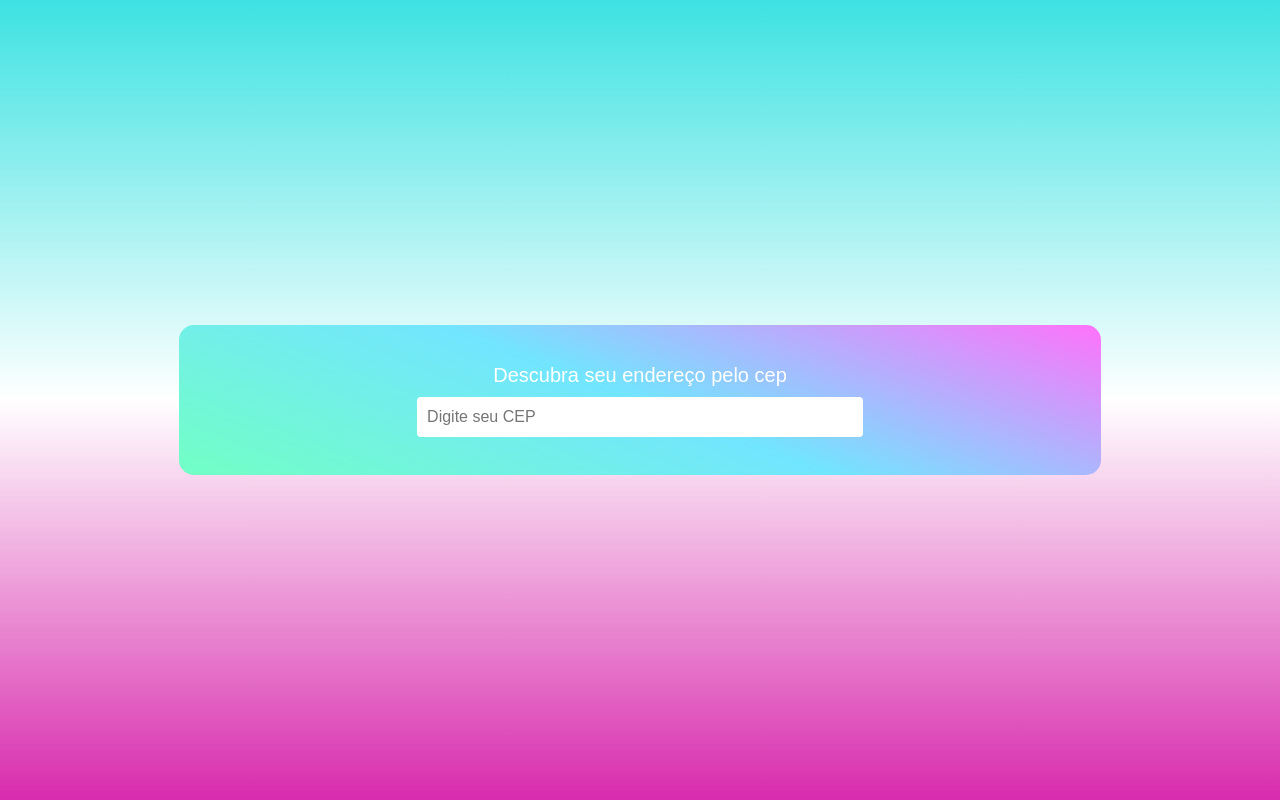
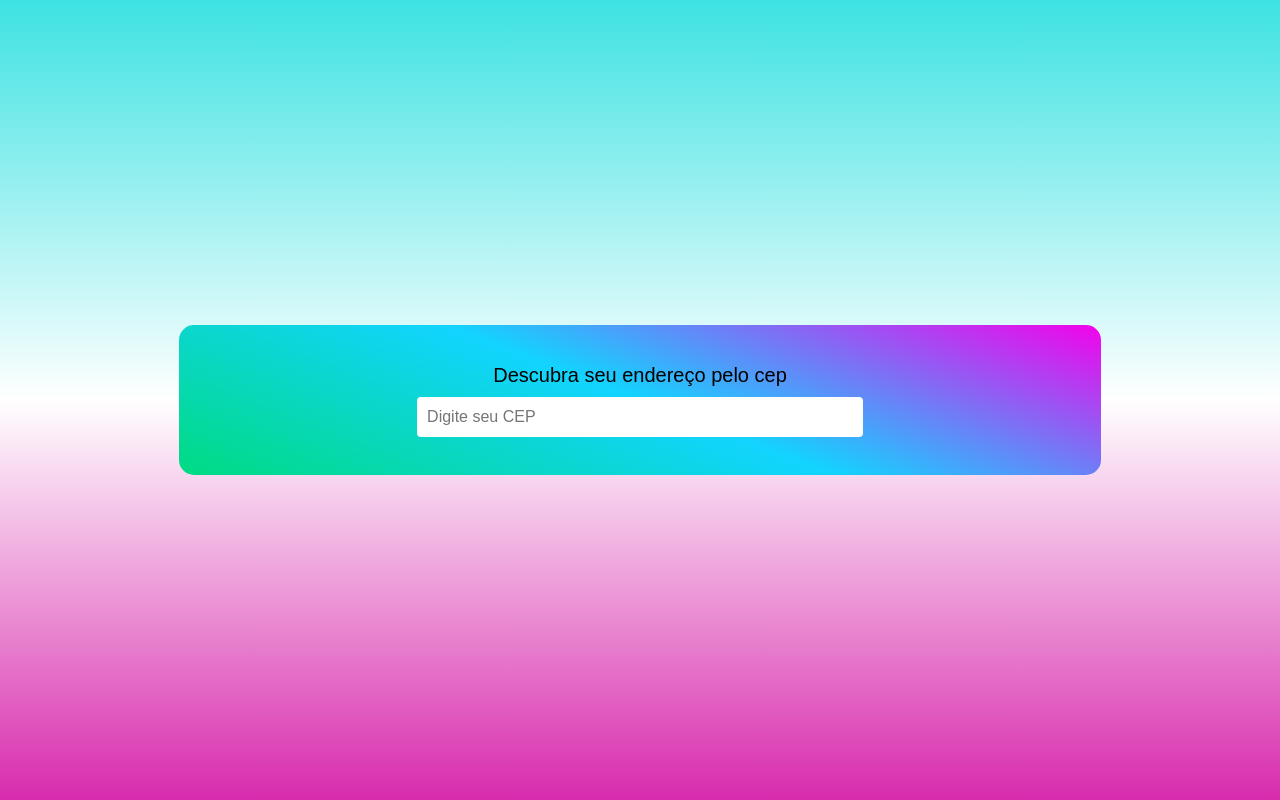
Before and after one commit to Calebe-Xavier-Developer/ceplyzer.io, a React (Create React App) app: page / in a window 1280 px wide. Built offline with nearby package versions, Linux system fonts and the light colour scheme.

Commit message:
Update style.ts

```diff
--- a/src/components/SearchBar/style.ts
+++ b/src/components/SearchBar/style.ts
@@ -14,9 +14,9 @@ export const NavSearchBar = styled.div`
   height: auto;
   border-radius: 15px;
   padding: 15px;
-  background: linear-gradient(21deg, #72ffc5, #72e5ff, #ff72fb);
+  background: linear-gradient(21deg, #00db82, #12d4ff, #f302eb);
   font-size: 20px;
-  color: #fff;
+  color: #000000;
 `;
 
 export const DivInputs = styled.div`
@@ -27,7 +27,7 @@ export const DivInputs = styled.div`
   width: 100%;
   height: auto;
   font-size: 20px;
-  color: #fff;
+  color: #000000;
 
   p{
     padding-top: 18px;
@@ -40,7 +40,7 @@ export const LabelInput = styled.label`
   text-align: left;
   font-size: 12px;
   font-weight: normal;
-  color: #fff;
+  color: #000000;
 `;
 
 export const InputSearch = styled.input`
```
